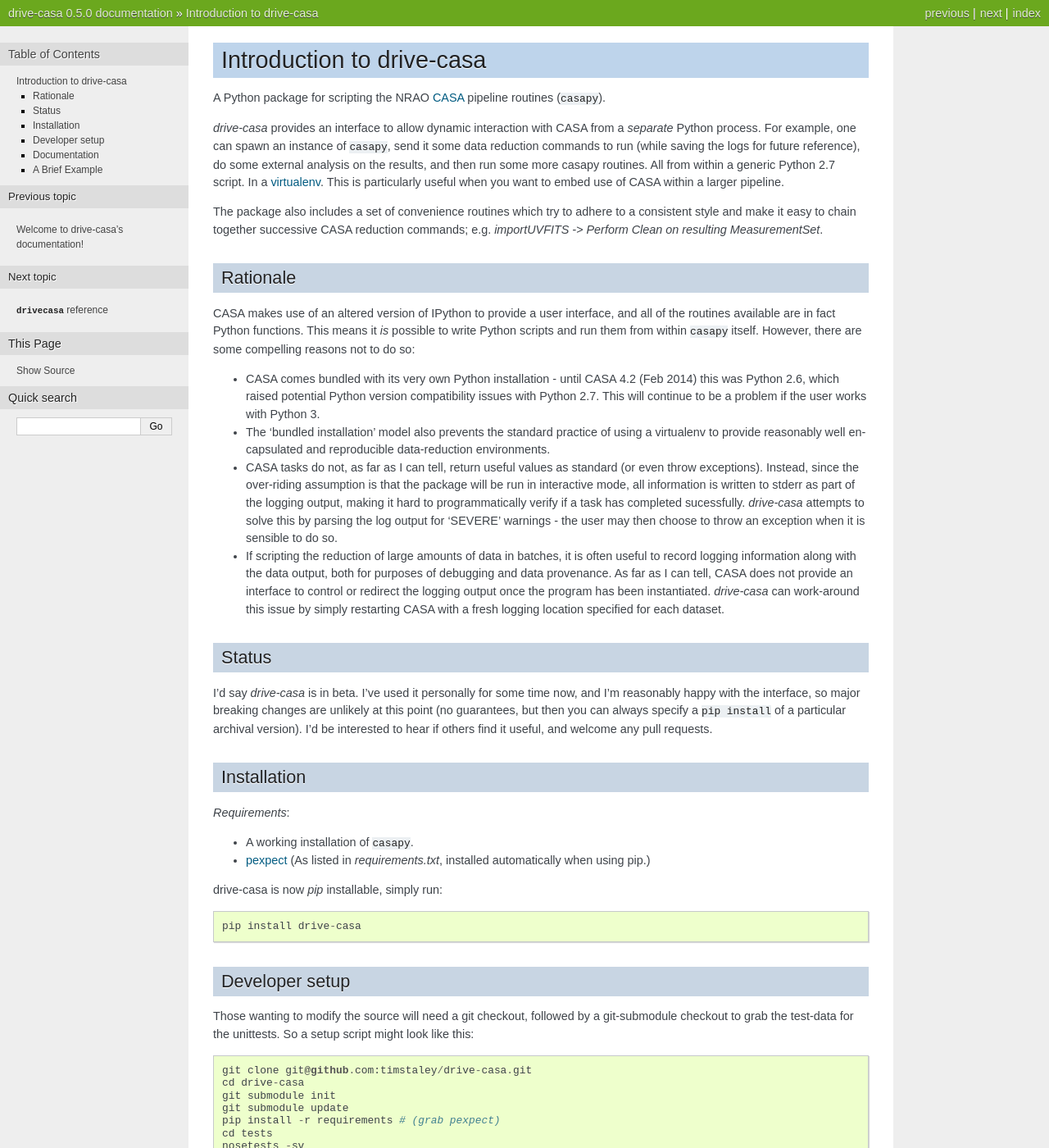
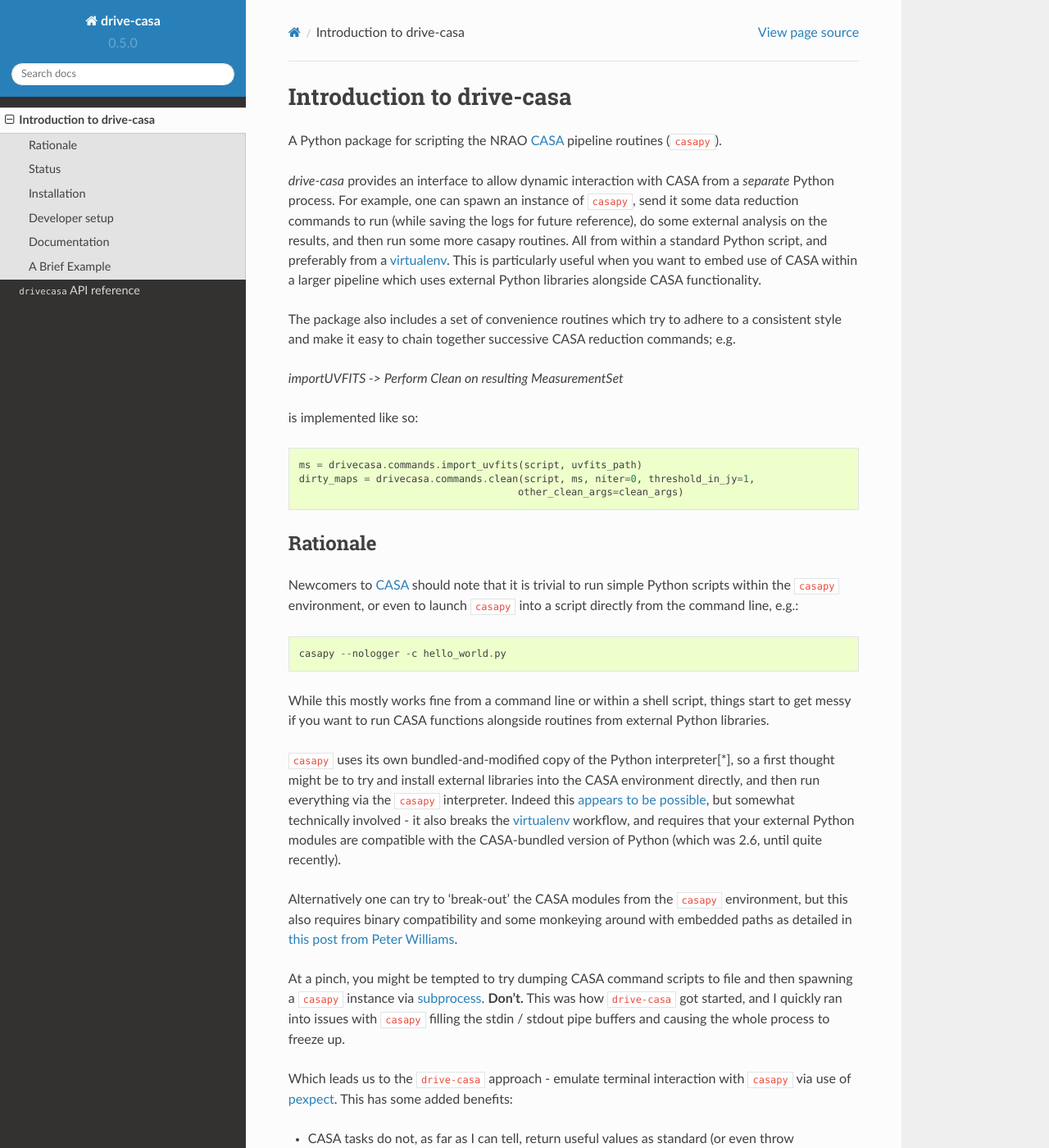
Before and after one commit to timstaley/drive-casa, a Sphinx documentation site: the page built from documentation/source/introduction.rst, in a window 1280 px wide and 1400 px high. Shown: the whole window at 82% size. Built offline with Sphinx 7.4.7 and the Read the Docs theme 2.0.0, drawn with Linux system fonts in a browser that asks for light colours; formulas are drawn with MathJax 3; the version number is read from the project's files by our own code; some of the changed text lies outside the part shown.

Commit message:
Docs: Rewrite intro section

```diff
--- /dev/null
+++ b/documentation/requirements.txt
@@ -0,0 +1,3 @@
+pexpect
+sphinxcontrib-napoleon
+sphinx_rtd_theme
--- a/documentation/source/conf.py
+++ b/documentation/source/conf.py
@@ -97,7 +97,17 @@
 # The theme to use for HTML and HTML Help pages.  See the documentation for
 # a list of builtin themes.
 # html_theme = 'default'
-html_theme = 'nature'
+# html_theme = 'nature'
+
+# on_rtd is whether we are on readthedocs.org
+import os
+on_rtd = os.environ.get('READTHEDOCS', None) == 'True'
+
+if not on_rtd:  # only import and set the theme if we're building docs locally
+    import sphinx_rtd_theme
+    html_theme = 'sphinx_rtd_theme'
+    html_theme_path = [sphinx_rtd_theme.get_html_theme_path()]
+
 
 # Theme options are theme-specific and customize the look and feel of a theme
 # further.  For a list of options available for each theme, see the
--- a/documentation/source/introduction.rst
+++ b/documentation/source/introduction.rst
@@ -7,35 +7,71 @@
 A Python package for scripting the NRAO CASA_ pipeline routines (``casapy``).
 
 `drive-casa` provides an interface to allow dynamic
-interaction with CASA from a *separate* Python process. For example,
+interaction with CASA from a *separate* Python process.
+For example,
 one can spawn an instance of ``casapy``, send it some data reduction
 commands to run (while saving the logs for future reference),
 do some external analysis on the results,
 and then run some more casapy routines.
-All from within a generic Python 2.7 script. In a virtualenv_.
+All from within a standard Python script, and preferably from a virtualenv_.
 This is particularly useful when you want to embed use of CASA within a larger
-pipeline.
+pipeline which uses external Python libraries alongside CASA functionality.
 
 The package also includes a set of convenience routines which
 try to adhere to a consistent style and make it easy to chain together
-successive CASA reduction commands;
-e.g. `importUVFITS -> Perform Clean on resulting MeasurementSet`.
+successive CASA reduction commands; e.g.
 
+`importUVFITS ->
+Perform Clean on resulting MeasurementSet`
+
+is implemented
+like so::
+
+    ms = drivecasa.commands.import_uvfits(script, uvfits_path)
+    dirty_maps = drivecasa.commands.clean(script, ms, niter=0, threshold_in_jy=1,
+                                         other_clean_args=clean_args)
+
+
+.. _CASA: http://casa.nrao.edu/
+.. _virtualenv: http://www.virtualenv.org/
 
 Rationale
 ---------
-CASA makes use of an altered version of IPython to provide a
-user interface, and all of the routines available are in fact Python functions.
-This means it *is* possible to write Python scripts and run them from within
-``casapy`` itself. However, there are some compelling reasons not to do so:
+Newcomers to CASA_ should note that it is trivial to run
+simple Python scripts within the ``casapy`` environment, or even to launch
+``casapy`` into a script directly from the command line, e.g.::
 
-- CASA comes bundled with its very own Python installation - until
-  CASA 4.2 (Feb 2014) this was Python 2.6, which raised potential Python version
-  compatibility issues with Python 2.7.
-  This will continue to be a problem if the user works with Python 3.
-- The 'bundled installation' model also prevents the standard practice of
-  using a virtualenv to provide reasonably well encapsulated and reproducible
-  data-reduction environments.
+    casapy --nologger -c hello_world.py
+
+While this mostly works fine from a command line or within a
+shell script, things start to get messy if you want to run CASA functions
+alongside routines from external Python libraries.
+
+
+``casapy`` uses its own bundled-and-modified copy of the Python interpreter[*],
+so a first thought might be to try and install external libraries into the CASA
+environment directly, and then run everything via the ``casapy`` interpreter.
+Indeed this
+`appears to be possible <http://kneedme.blogspot.co.uk/2011/09/install-additional-modulespackages-in_22.html>`_,
+but somewhat technically involved - it also breaks the virtualenv_ workflow,
+and requires that your external Python modules are compatible with the
+CASA-bundled version of Python (which was 2.6, until quite recently).
+
+Alternatively one can try to 'break-out' the CASA modules from the
+``casapy`` environment, but this also requires binary compatibility and some
+monkeying around with embedded paths as detailed in
+`this post from Peter Williams
+<http://newton.cx/~peter/2014/02/casa-in-python-without-casapy/>`_.
+
+At a pinch, you might be tempted to try dumping CASA command scripts to file
+and then spawning a ``casapy`` instance via subprocess_. **Don't.** This was
+how ``drive-casa`` got started, and I quickly ran into issues with ``casapy``
+filling the stdin / stdout pipe buffers and causing the whole process to
+freeze up.
+
+Which leads us to the ``drive-casa`` approach - emulate terminal interaction
+with ``casapy`` via use of pexpect_. This has some added benefits:
+
 - CASA tasks do not, as far as I can tell, return useful values as standard
   (or even throw exceptions). Instead, since the over-riding assumption is that
   the package will be run in interactive mode,
@@ -51,6 +87,19 @@
   redirect the logging output once the program has been instantiated.
   `drive-casa` can work-around this issue by simply restarting CASA with a fresh
   logging location specified for each dataset.
+- `drive-casa` can be used either to run plain-old-text ``casapy`` scripts
+  directly, or you can make use of the
+  :ref:`convenience functions <module-commands>` to make the
+  scripting process easier, as in the :ref:`example <brief-example>`.
+
+
+.. [*] For any non-astronomers reading this: yes, really.
+    I assume this reduced the user-support load for end-users who don't have a
+    good handle on how to install Python separately - which used to be mildly
+    challenging on Macs, I believe.
+
+.. _subprocess: https://docs.python.org/2/library/subprocess.html
+.. _pexpect: http://pypi.python.org/pypi/pexpect/
 
 
 Status
@@ -60,7 +109,7 @@
 unlikely at this point (no guarantees, but then you can always specify a
 ``pip install`` of a particular archival version).
 I'd be interested to hear if others find it useful, and welcome
-any pull requests.
+any bug reports or pull requests.
 
 
 Installation
@@ -68,7 +117,7 @@
 *Requirements*:
 
 - A working installation of ``casapy``.
-- `pexpect <http://pypi.python.org/pypi/pexpect/>`_
+- pexpect_
   (As listed in `requirements.txt`, installed automatically when using pip.)
 
 drive-casa is now `pip` installable, simply run::
```
Also changed, not shown: other parts of documentation/source/introduction.rst (+4 -3 lines), documentation/source/drivecasa_modules.rst (+12 -11 lines), documentation/source/index.rst (+10 -2 lines), 1 other file.
